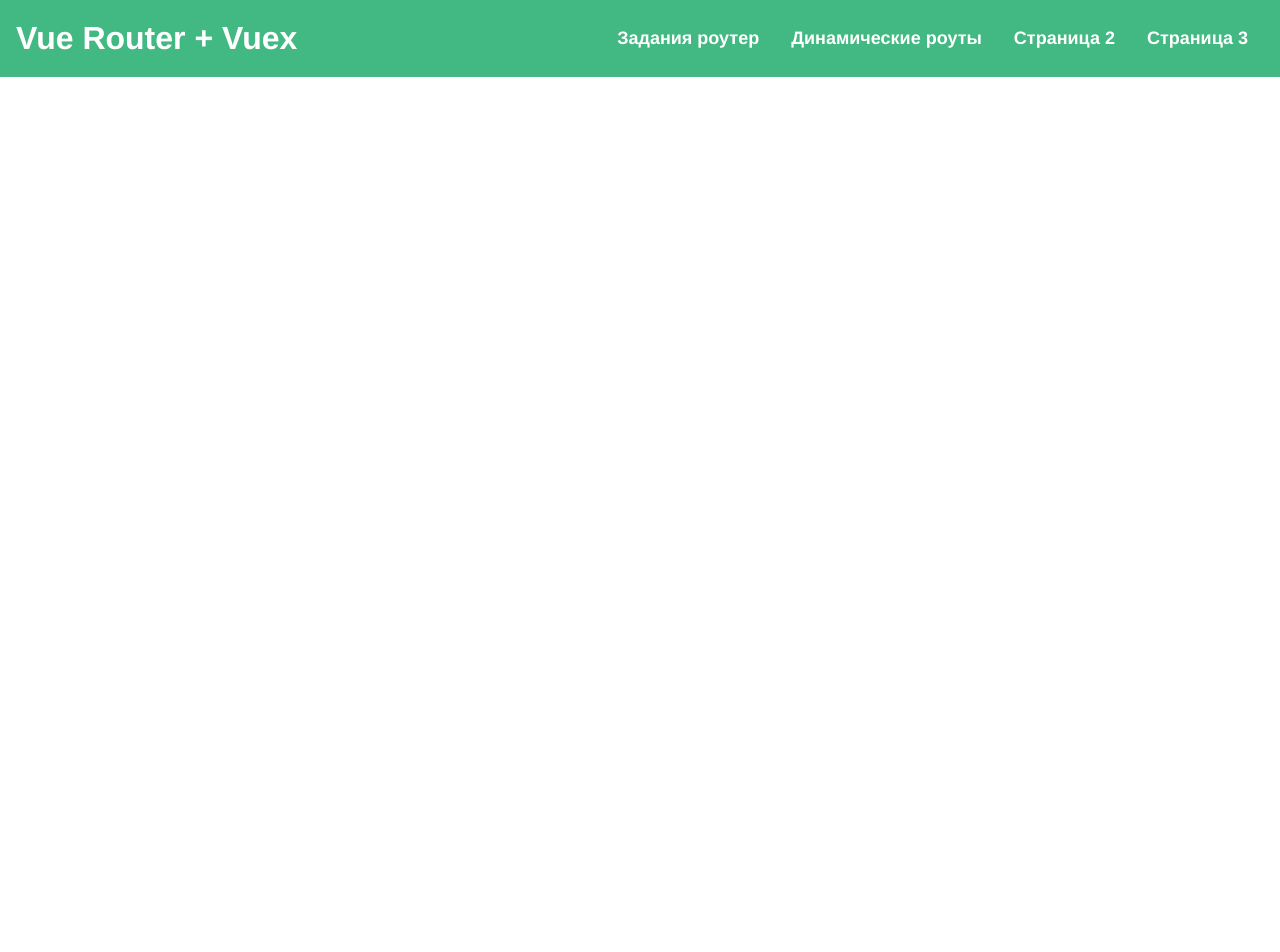
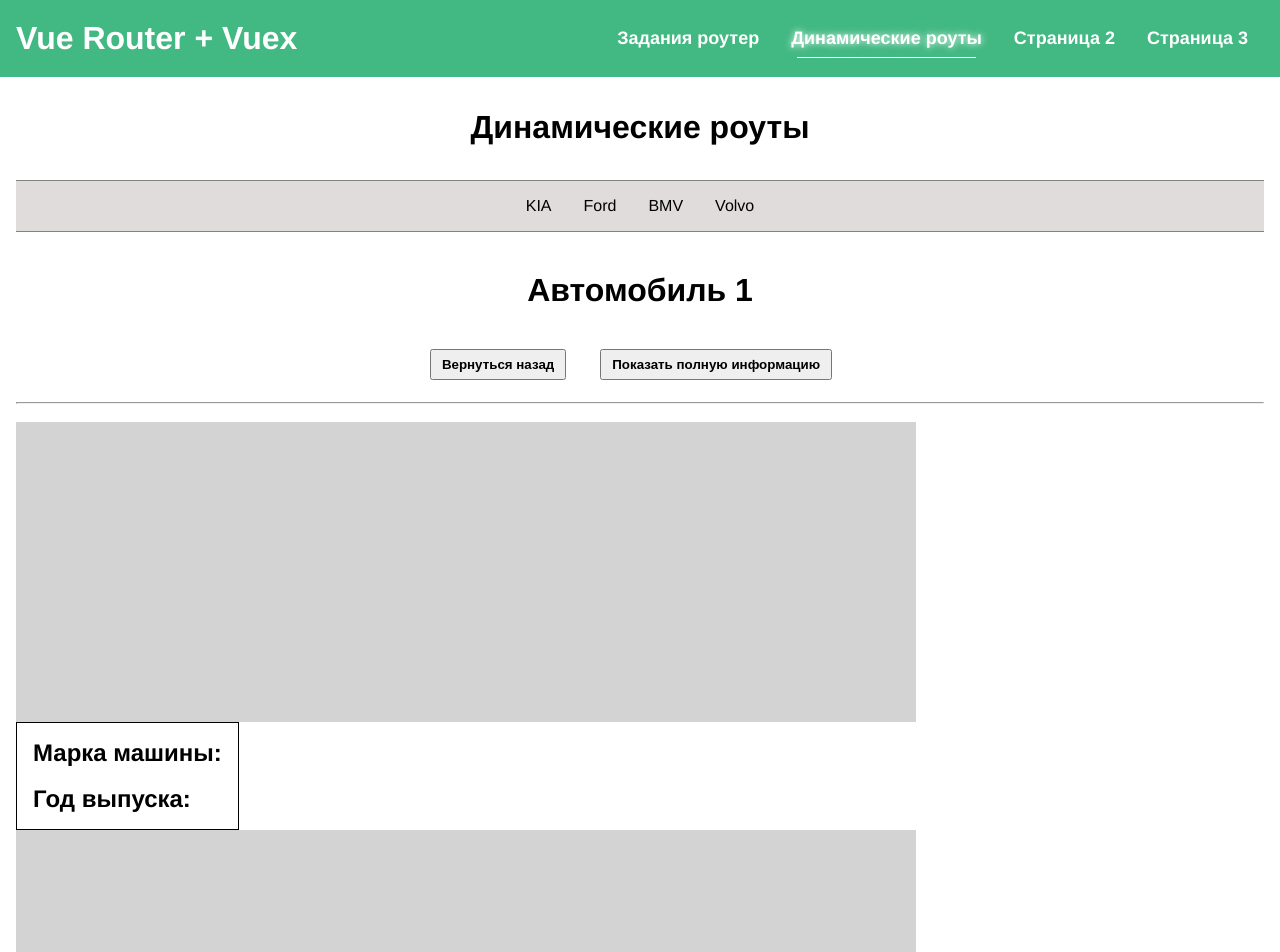
Before and after one commit to VladimirShadrov/vue-router-and-vuex-repetition, a Vue app: page /dinamic-routes/cars/1/fullInfo in a window 1280 px wide. Shown: the top 952 px of the page. Before the commit the page ends 800 px from the top, so only its background shows below. Built offline with nearby package versions, Linux system fonts and the light colour scheme.

Commit message:
Передача параметров в роут

```diff
--- a/src/components/AppCarDinamic.vue
+++ b/src/components/AppCarDinamic.vue
@@ -1,35 +1,26 @@
 <template>
   <div class="wrapper">
-    <h1>Автомобиль {{ id }}</h1>
+    <h1>Автомобиль {{ $route.params['id'] }}</h1>
     <br />
 
     <div class="buttons__wrapper">
       <button @click="backToCars" class="button">Вернуться назад</button>
 
-      <!-- <router-link >
+      <router-link class="button" :to="{ name: 'fullInfo', query: { model: $route.query.model, year: $route.query.year } }">
         <button class="button">Показать полную информацию</button>
-      </router-link> -->
+      </router-link>
     </div>
     <hr />
     <br />
 
     <!-- СЮДА ОТРИСОВАТЬ ПОЛНУЮ ИНФОРМАЦИЮ О МАШИНЕ -->
+    <router-view />
   </div>
 </template>
 
 <script>
 export default {
   name: 'app-car-dinamic',
-  data() {
-    return {
-      id: this.$route.params['id'],
-    };
-  },
-  watch: {
-    $route() {
-      this.id = this.$route.params['id'];
-    },
-  },
   methods: {
     backToCars() {
       this.$router.push('/dinamic-routes');
--- a/src/components/AppCarFullInfo.vue
+++ b/src/components/AppCarFullInfo.vue
@@ -5,9 +5,9 @@
     <div class="scroll1"></div>
 
     <div id="fullInfo" class="wrapper">
-      <h2>Марка машины: {{}}</h2>
+      <h2>Марка машины: {{ $route.query['model'] }}</h2>
       <br />
-      <h2>Год выпуска: {{}}</h2>
+      <h2>Год выпуска: {{ $route.query['year'] }}</h2>
     </div>
 
     <div class="scroll"></div>
--- a/src/router/index.ts
+++ b/src/router/index.ts
@@ -2,7 +2,7 @@
 import AppRouterTasks from '../components/AppRouterTasks.vue';
 import AppDinamicRoutes from '../components/AppDinamicRoutes.vue';
 import AppCarDinamic from '../components/AppCarDinamic.vue';
-// import AppCarFullInfo from '../components/AppCarFullInfo.vue';
+import AppCarFullInfo from '../components/AppCarFullInfo.vue';
 import AppPage2 from '../components/AppPage2.vue';
 import AppPage3 from '../components/AppPage3.vue';
 // import App404Page from '../components/App404Page.vue';
@@ -21,6 +21,13 @@
         path: 'cars/:id',
         component: AppCarDinamic,
         name: 'cars',
+        children: [
+          {
+            path: 'fullInfo',
+            component: AppCarFullInfo,
+            name: 'fullInfo',
+          },
+        ],
       },
     ],
   },
```
